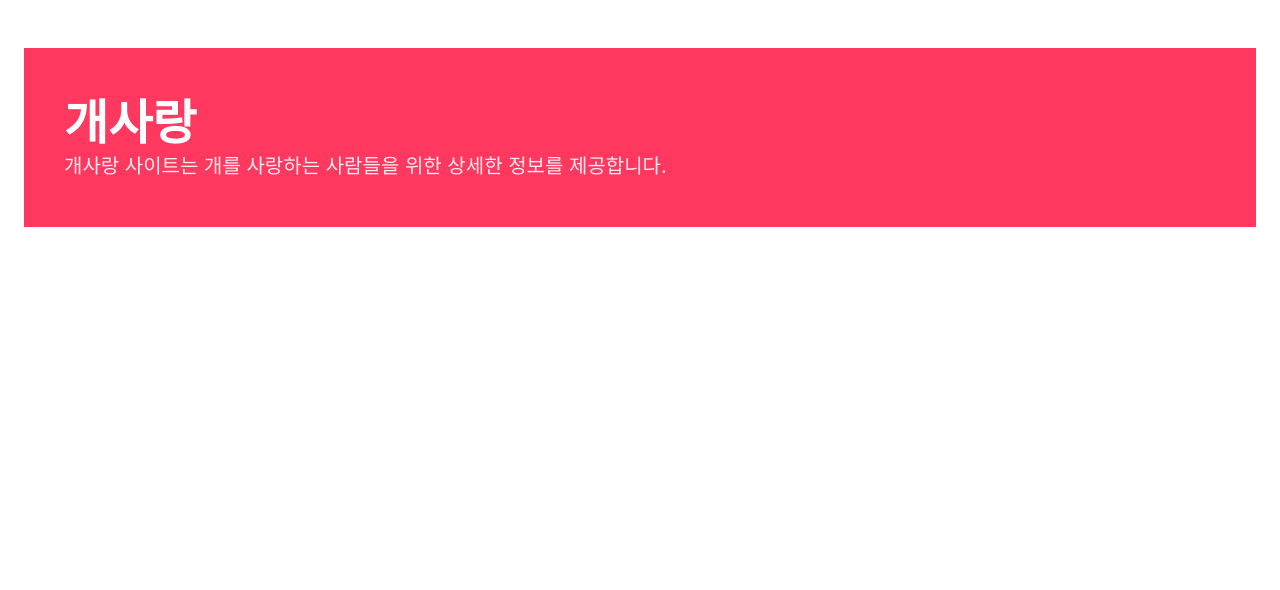
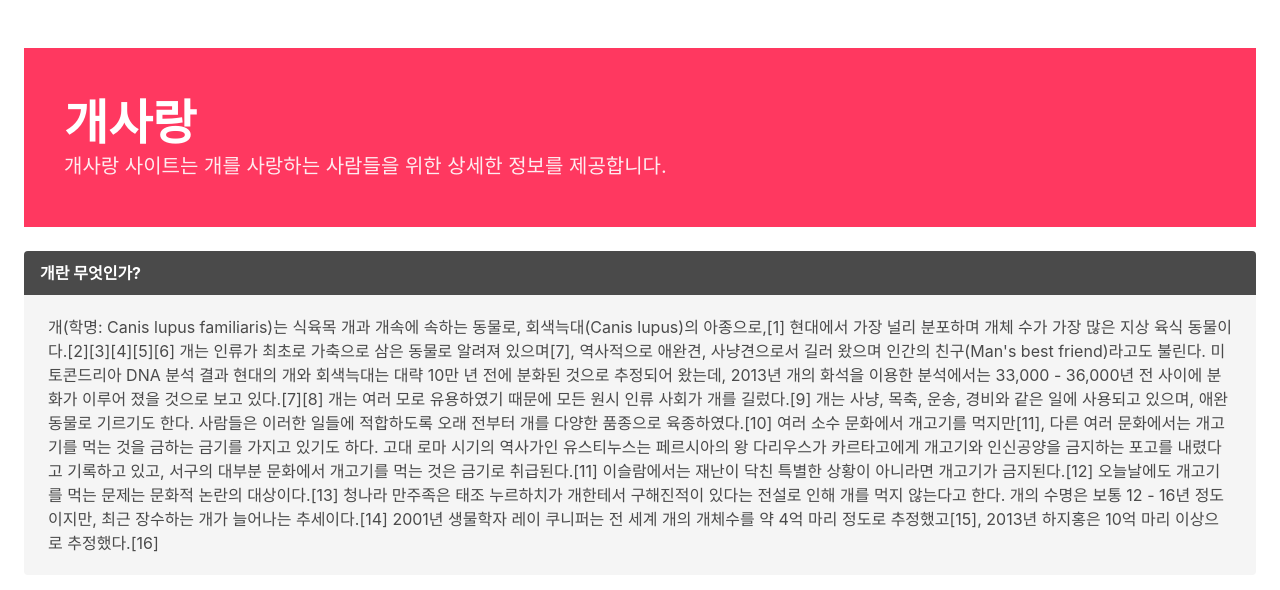
Before and after one commit to yongheuicho/DogLove_2018-1, a Nuxt app: page / in a window 1280 px wide. Shown: the top 590 px of the page. Built offline with nearby package versions, Linux system fonts and the light colour scheme.

Commit message:
[2018-05-15] DogLove #3

```diff
--- a/pages/index.vue
+++ b/pages/index.vue
@@ -8,6 +8,19 @@
         </div>
       </div>
     </div>
+    <br>
+    <article class="message">
+      <div class="message-header">개란 무엇인가?</div>
+      <div class="message-body">개(학명: Canis lupus familiaris)는 식육목 개과 개속에 속하는 동물로, 회색늑대(Canis lupus)의 아종으로,[1] 현대에서 가장 널리 분포하며 개체 수가 가장 많은 지상 육식 동물이다.[2][3][4][5][6] 개는 인류가 최초로 가축으로 삼은 동물로 알려져 있으며[7], 역사적으로 애완견, 사냥견으로서 길러 왔으며 인간의 친구(Man's best friend)라고도 불린다.
+
+          미토콘드리아 DNA 분석 결과 현대의 개와 회색늑대는 대략 10만 년 전에 분화된 것으로 추정되어 왔는데, 2013년 개의 화석을 이용한 분석에서는 33,000 - 36,000년 전 사이에 분화가 이루어 졌을 것으로 보고 있다.[7][8]
+
+          개는 여러 모로 유용하였기 때문에 모든 원시 인류 사회가 개를 길렀다.[9] 개는 사냥, 목축, 운송, 경비와 같은 일에 사용되고 있으며, 애완 동물로 기르기도 한다. 사람들은 이러한 일들에 적합하도록 오래 전부터 개를 다양한 품종으로 육종하였다.[10]
+
+          여러 소수 문화에서 개고기를 먹지만[11], 다른 여러 문화에서는 개고기를 먹는 것을 금하는 금기를 가지고 있기도 하다. 고대 로마 시기의 역사가인 유스티누스는 페르시아의 왕 다리우스가 카르타고에게 개고기와 인신공양을 금지하는 포고를 내렸다고 기록하고 있고, 서구의 대부분 문화에서 개고기를 먹는 것은 금기로 취급된다.[11] 이슬람에서는 재난이 닥친 특별한 상황이 아니라면 개고기가 금지된다.[12] 오늘날에도 개고기를 먹는 문제는 문화적 논란의 대상이다.[13] 청나라 만주족은 태조 누르하치가 개한테서 구해진적이 있다는 전설로 인해 개를 먹지 않는다고 한다.
+
+          개의 수명은 보통 12 - 16년 정도이지만, 최근 장수하는 개가 늘어나는 추세이다.[14] 2001년 생물학자 레이 쿠니퍼는 전 세계 개의 개체수를 약 4억 마리 정도로 추정했고[15], 2013년 하지홍은 10억 마리 이상으로 추정했다.[16]</div>
+    </article>
   </section>
 </template>
 
```
Also changed, not shown: 1 other file (tests, documents, lock files or other folders).
